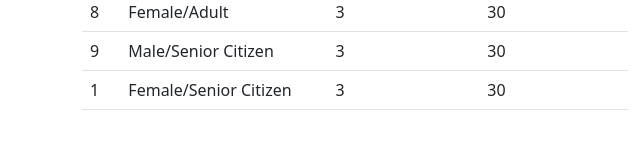
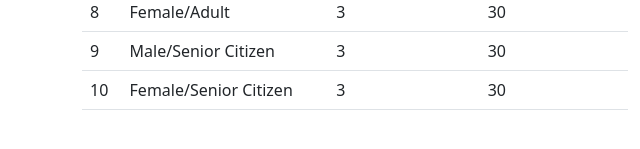
Before and after one commit to AbhijithMallya/SHOPPING_MART_DATA_ANALYSIS, a plain HTML site: page CLIENT_UI/dashboard.html in a window 1280 px wide. Shown: the part 619-768 px from the top of the page, 0-640 px from the left. Drawn offline with nearby package versions, Linux system fonts and the light colour scheme.

Commit message:
corrected 10th record

```diff
--- a/CLIENT_UI/dashboard.html
+++ b/CLIENT_UI/dashboard.html
@@ -150,7 +150,7 @@
 
       </tr>
       <tr>
-        <td>1</td>
+        <td>10</td>
         <td>Female/Senior Citizen</td>
         <td>3</td>
         <td>30</td>
```
